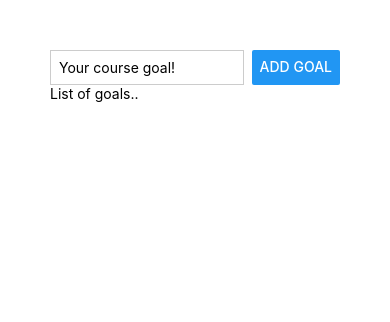
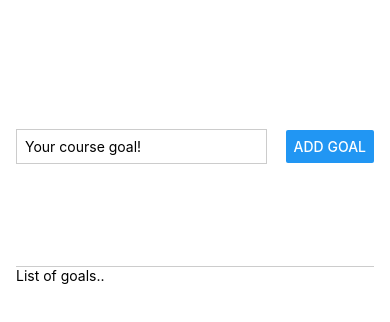
Before and after one commit to anniepuy/RNCourse, a React Native app: screen / in a window 390 px wide. Shown: the top 322 px of the page. Built offline with nearby package versions, Linux system fonts and the light colour scheme.

Commit message:
adding styling with flex

```diff
--- a/App.js
+++ b/App.js
@@ -7,7 +7,7 @@
         <TextInput style={styles.textInput} placeholder="Your course goal!" />
         <Button title="Add Goal" />
       </View>
-      <View>
+      <View style={styles.goalsContainer}>
         <Text>List of goals..</Text>
       </View>
     </View>
@@ -16,18 +16,29 @@
 
 const styles = StyleSheet.create({
   appContainer: {
-    padding: 50,
+    flex: 1,
+    paddingTop: 50,
+    paddingHorizontal: 16,
+
   },
   inputContainer: {
+    flex: 1,
     flexDirection: 'row',
     justifyContent: 'space-between',
+    alignItems: 'center',
+    paddingBottom: 24,
+    borderBottomWidth: 1,
+    borderBottomColor: '#cccccc',
   },
   textInput: {
     borderWidth: 1,
     borderColor: '#cccccc',
-    width: '80%',
+    width: '70%',
     marginRight: 8,
     padding: 8,
+  },
+  goalsContainer: {
+    flex: 3,
   }
 
 });
```
